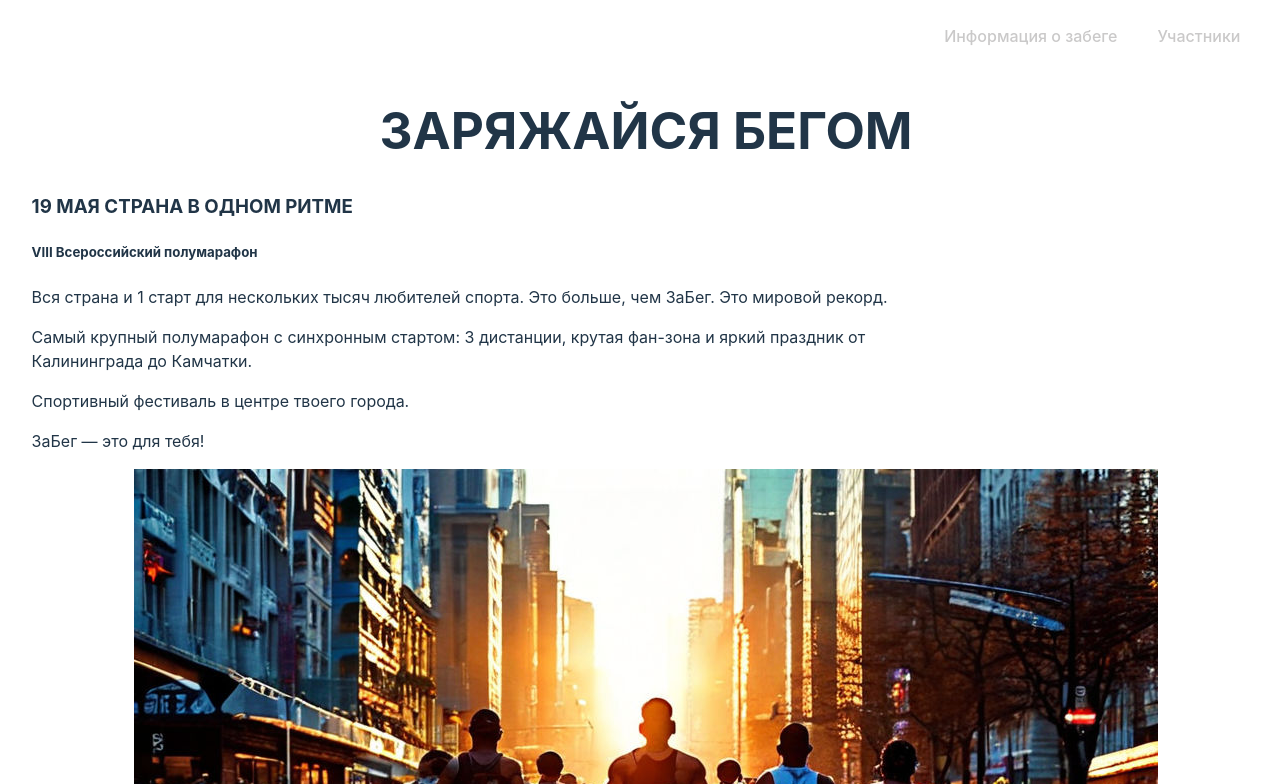
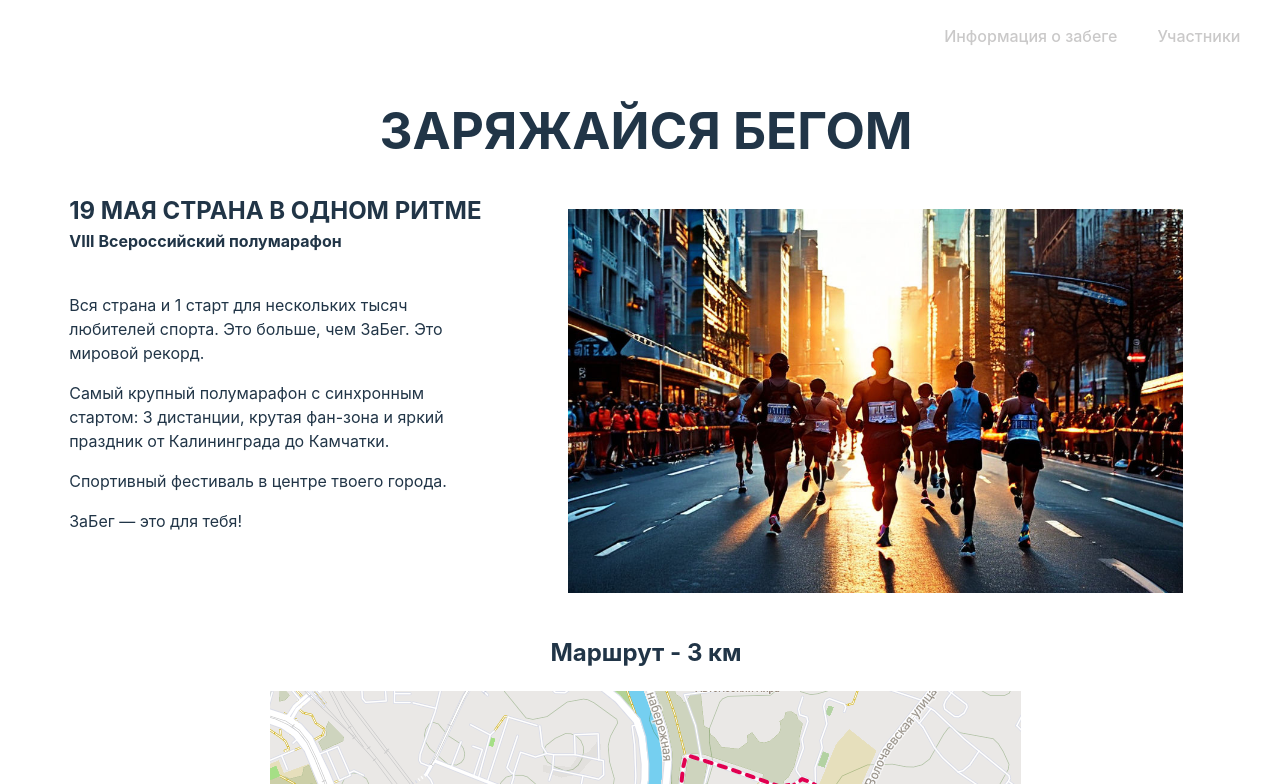
Before and after one commit to Nixx342/RaceOrganization, a React (Vite) app: page /about in a window 1536 px wide. Shown: the top 784 px of the page, without its empty margins (122-1392 px from the left). Built offline with nearby package versions, Linux system fonts and the light colour scheme.

Commit message:
Стилизация About
Добавлены стили About для экранов шириной от 1440px

```diff
--- a/src/App.jsx
+++ b/src/App.jsx
@@ -1,27 +1,32 @@
-import './App.css'
-import About from './components/About';
-import { BrowserRouter as Router, Navigate, Route, Routes, Link } from 'react-router-dom';
-import NotFound from './components/NotFound';
-import Participants from './components/Participants';
-import ParticipantPage from './components/ParticipantPage';
-import { useDispatch, useSelector } from 'react-redux';
+import "./App.css";
+import About from "./components/About";
+import {
+  BrowserRouter as Router,
+  Navigate,
+  Route,
+  Routes,
+  Link,
+} from "react-router-dom";
+import NotFound from "./components/NotFound";
+import Participants from "./components/Participants";
+import ParticipantPage from "./components/ParticipantPage";
+import { useDispatch, useSelector } from "react-redux";
 
 function App() {
-
-  const participants = useSelector(state => state.participants)
-  const dispatch = useDispatch()
+  const participants = useSelector((state) => state.participants);
+  const dispatch = useDispatch();
 
   const addParticipant = (participant) => {
-    dispatch({ type: 'ADD_PARTICIPANT', payload: participant})
-  }
+    dispatch({ type: "ADD_PARTICIPANT", payload: participant });
+  };
 
-  const  removeParticipant = (email) => {
-    dispatch({type:'REMOVE_PARTICIPANT', payload: email})
-  }
+  const removeParticipant = (email) => {
+    dispatch({ type: "REMOVE_PARTICIPANT", payload: email });
+  };
 
   const editParticipant = (email, participant) => {
-    dispatch({type:"EDIT_PARTICIPANT", payload: {email, participant} })
-  }
+    dispatch({ type: "EDIT_PARTICIPANT", payload: { email, participant } });
+  };
 
   return (
     <Router>
@@ -34,29 +39,31 @@ function App() {
       <div>
         <Routes>
           <Route path="/" element={<Navigate to="/about" />} />
-          <Route path='/about' element={<About />} />
+          <Route path="/about" element={<About />} />
           <Route
-            path='/participants/*'
-            element={<Participants
-              participants={participants}
-              addParticipant={addParticipant}
-              removeParticipant={removeParticipant}
-              editParticipant={editParticipant}
-            />}
+            path="/participants/*"
+            element={
+              <Participants
+                participants={participants}
+                addParticipant={addParticipant}
+              />
+            }
           />
           <Route
-            path='/participants/:id'
-            element={<ParticipantPage
-              participants={participants}
-              removeParticipant={removeParticipant}
-              editParticipant={editParticipant}
-            />}
+            path="/participants/:id"
+            element={
+              <ParticipantPage
+                participants={participants}
+                removeParticipant={removeParticipant}
+                editParticipant={editParticipant}
+              />
+            }
           />
-          <Route path='*' element={<NotFound />}/>
+          <Route path="*" element={<NotFound />} />
         </Routes>
       </div>
     </Router>
-  )
+  );
 }
 
-export default App
+export default App;
--- a/src/assets/About.css
+++ b/src/assets/About.css
@@ -1,8 +1,45 @@
-.about {
+@media screen and (min-width: 360px) and (max-width: 767px) {
+}
+@media screen and (min-width: 768px) and (max-width: 1023px) {
+}
+@media screen and (min-width: 1024px) and (max-width: 1439px) {
+}
+@media screen and (min-width: 1440px) {
+  .about {
+    width: 80vw;
+    max-width: 1500px;
+    justify-content: center;
+  }
+  .info {
+    display: flex;
+    justify-content: space-around;
+  }
+  .photo {
+    width: 40vw;
+    height: auto;
+    object-fit: cover;
+  }
+  .info-text {
+    width: 25vw;
+    text-align: left;
+  }
+  .info-text h3 {
+    font-size: 24px;
+    margin: 0;
+    width: 120%;
+  }
+  .info-text h5 {
+    font-size: 16px;
+    margin: 0;
+    margin-bottom: 40px;
+  }
+}
+
+/* .about {
     width: 80vw;
     justify-content: center;
 }
 .info-text {
     width: 70%;
     text-align: left;
-}
+} */
--- a/src/components/About.jsx
+++ b/src/components/About.jsx
@@ -36,32 +36,23 @@ function About () {
                         ЗаБег — это для тебя!
                     </p>
                 </div>
-                <div className='photo'>
-                    {/* <figure className='photo'> */}
-                    <figure>
-                        <img src={marafonImage} alt="Марафон" />
-                    </figure>
-                </div>
+                <figure>
+                    <img src={marafonImage} alt="Марафон" className='photo' />
+                </figure>
 
             </div>
            <div className='maps'>
                 <div className='map'>
                     <h2>Маршрут - 3 км</h2>
-                    <figure className='photo'>
-                        <img src={map3km} alt="3km" />
-                    </figure>
+                    <img src={map3km} alt="3km" />
                 </div>
                 <div className='map'>
                     <h2>Маршрут - 5 км</h2>
-                    <figure className='photo'>
-                        <img src={map5km} alt="5km" />
-                    </figure>
+                    <img src={map5km} alt="5km" />
                 </div>
                 <div className='map'>
                     <h2>Маршрут - 10 км</h2>
-                    <figure className='photo'>
-                        <img src={map10km} alt="10km" />
-                    </figure>
+                    <img src={map10km} alt="10km" />
                 </div>
            </div>
         </div>
--- a/src/components/ParticipantPage.jsx
+++ b/src/components/ParticipantPage.jsx
@@ -228,7 +228,7 @@ function ParticipantPage({ participants, removeParticipant, editParticipant }) {
       </div>
     );
   } else {
-    return <Navigate to="/404" />;
+    return <Navigate to="/e404" />;
   }
 }
 
```
Also changed, not shown: src/assets/ParticipantPage.css (+10 -13 lines).
